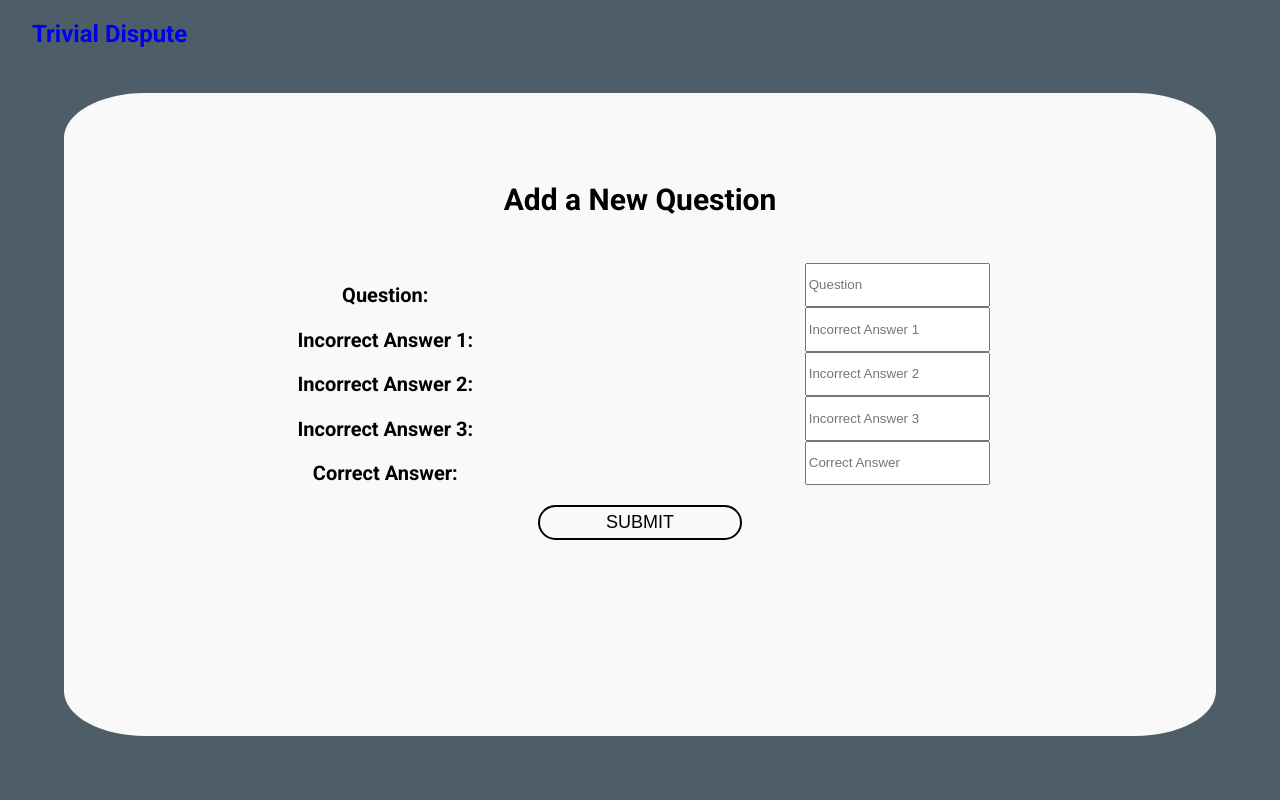
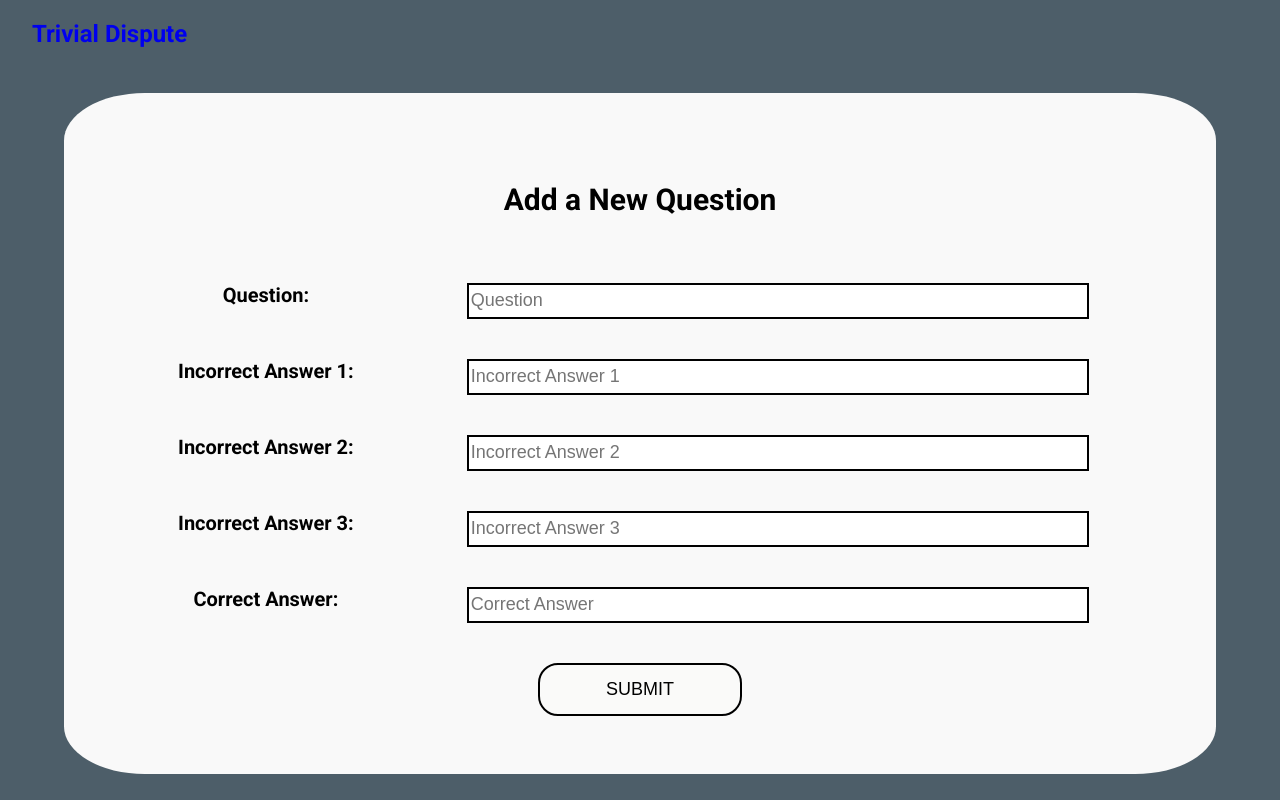
Before and after one commit to KarrarQ/trivialdispute, a React (Create React App) app: page /form in a window 1280 px wide. Built offline with nearby package versions, Linux system fonts and the light colour scheme.

Commit message:
Fixed form flow

```diff
--- a/src/apiCalls.js
+++ b/src/apiCalls.js
@@ -1,6 +1,7 @@
 import { handleResponse } from "./utils";
+
+
 export const apiCalls = {
-
     async getAllCategories() {
       let response = await fetch('http://localhost:3001/api/v1/questions/all')
       return await handleResponse(response)
--- a/src/components/Form/Form.js
+++ b/src/components/Form/Form.js
@@ -5,10 +5,12 @@
 
 class Form extends Component {
 	constructor() {
-    super();
+		super()
 		this.state = {
 			question: '',
-      incorrect_answers: [],
+			incorrect_answer_1: '',
+			incorrect_answer_2: '',
+			incorrect_answer_3: '',
 			correct_answer: '',
 			posted: false,
 			error: ''
@@ -16,43 +18,38 @@
 	}
 
 	handleFormChange = event => {
-    const inputType = event.target.className;
-    if (inputType === 'incorrect-answer-input') {
-      this.setState({
-        incorrect_answers: [...this.state.incorrect_answers, event.target.value]
-      })
-    } else {
-      this.setState({ [event.target.name]: event.target.value });
-    }
+		this.setState({ [event.target.name]: event.target.value })
 	}
 
 	submitNewQuestion = async(event) => {
-    event.preventDefault();
-    const newQuestion = {
-      ...this.state
+		event.preventDefault()
+
+		const userQuestion = {
+			question: this.state.question,
+			incorrect_answers: [this.state.incorrect_answer_1, this.state.incorrect_answer_2, this.state.incorrect_answer_3],
+			correct_answer: this.state.correct_answer,
 		}
-    delete newQuestion.posted;
-    delete newQuestion.error;
 
 		try {
-      await apiCalls.postNewQuestion(newQuestion)
+			await apiCalls.postNewQuestion(userQuestion)
 		}
 		catch(error) {
 			this.setState( {error: error} )
 		}
+
 		this.setState({
 			posted: true
 		})
 
 		setTimeout(() => {
-      this.clearInputs();
+			this.resetState()
 		}, 5000)
+
 	}
 
-  clearInputs = () => {
-    this.setState({ question: '', incorrect_answers: [], correct_answer: '', posted: false });
+	resetState = () => {
+		this.setState({ question: '', incorrect_answers: [], correct_answer: '', posted: false })
 	}
-
 
 	render() {
 		if (this.state.error) {
@@ -62,7 +59,7 @@
 		}
 		if (this.state.posted) {
 			return (
-        <div className="post-sucess">
+				<div className="post-success">
 					<h1 className="message">{`Your question: "${this.state.question}" was created successfully!`}</h1>
 				</div>
 			)
@@ -74,68 +71,64 @@
 					<div className='question-container'>
 						<label className='label-form' htmlFor="question">Question: </label>
 						<input
-              className='incorrect-answer-input'
+							className='question-input'
 							type='text'
 							placeholder='Question'
 							name='question'
-              value={this.state.incorrect_answers}
+							defaultValue=''
+							onChange={event => this.handleFormChange(event)}
+						/>
+					</div>
+					<div className='question-container'>
+						<label className='label-form' htmlFor="incorrect-1">Incorrect Answer 1: </label>
+						<input
+							className='question-input'
+							type='text'
+							placeholder='Incorrect Answer 1'
+							name='incorrect_answer_1'
+							defaultValue=''
+							onChange={event => this.handleFormChange(event)}
+						/>
+					</div>
+					<div className='question-container'>
+						<label className='label-form' htmlFor="incorrect-2">Incorrect Answer 2: </label>
+						<input
+							className='question-input'
+							type='text'
+							placeholder='Incorrect Answer 2'
+							defaultValue=''
+							name='incorrect_answer_2'
+							onChange={event => this.handleFormChange(event)}
+						/>
+					</div>
+					<div className='question-container'>
+						<label className='label-form' htmlFor="incorrect-3">Incorrect Answer 3: </label>
+						<input
+							className='question-input'
+							type='text'
+							placeholder='Incorrect Answer 3'
+							defaultValue=''
+							name='incorrect_answer_3'
+							onChange={event => this.handleFormChange(event)}
+						/>
+					</div>
+					<div className='question-container'>
+						<label className='label-form' htmlFor="correct">Correct Answer: </label>
+						<input
+							className='question-input'
+							type='text'
+							placeholder='Correct Answer'
+							name='correct_answer'
+							defaultValue=''
 							onChange={event => this.handleFormChange(event)}
 						/>
 					</div>
 
-          <div className='question-container'>
-          <label className='label-form' htmlFor="incorrect-1">Incorrect Answer 1: </label>
-            <input
-              className='incorrect_answer-input'
-              type='text'
-              placeholder='Incorrect Answer 1'
-              name='incorrectAnswers[0]'
-              value={this.state.incorrect_answers[0]}
-              onChange={event => this.handleFormChange(event)}
-            />
-          </div>
-
-          <div className='question-container'>
-          <label className='label-form' htmlFor="incorrect-2">Incorrect Answer 2: </label>
-            <input
-              className='incorrect_answer-input'
-              type='text'
-              placeholder='Incorrect Answer 2'
-              name='incorrectAnswers[1]'
-              value={this.state.incorrect_answers[1]}
-              onChange={event => this.handleFormChange(event)}
-            />
-          </div>
-
-          <div className='question-container'>
-          <label className='label-form' htmlFor="incorrect-3">Incorrect Answer 3: </label>
-            <input
-              className='incorrect_answer-input'
-              type='text'
-              placeholder='Incorrect Answer 3'
-              name='incorrectAnswers[2]'
-              value={this.state.incorrect_answers[2]}
-              onChange={event => this.handleFormChange(event)}
-            />
-          </div>
-
-          <div className='question-container'>
-          <label className='label-form' htmlFor="correct">Correct Answer: </label>
-            <input
-              className='correct_answer-input'
-              type='text'
-              placeholder='Correct Answer'
-              name='correct_answer'
-              defaultValue={this.state.correct_answer}
-              onChange={event => this.handleFormChange(event)}
-            />
-          </div>
-
-          <button className='new-question-button' onClick={event => this.submitNewQuestion(event)} >SUBMIT</button>
+					<button className='new-question-button' onClick={event => this.submitNewQuestion(event)}>SUBMIT</button>
 				</div>
 			</form>
 		)
 	}
 }
 
-export default Form;
+export default Form
--- a/src/components/TriviaGameView/TriviaGameView.js
+++ b/src/components/TriviaGameView/TriviaGameView.js
@@ -54,7 +54,8 @@
       this.setState({
         currentIndex: newIndex,
         currentQuestion: nextQuestion,
-        shuffledAnswers: []
+        shuffledAnswers: [],
+        submitBtnDisabled: true
       })
       if (userSelectedAnswer === correctAnswer) {
         this.setState ({
--- a/src/utils.js
+++ b/src/utils.js
@@ -1,23 +1,26 @@
-export const shuffle = (incorrectAnswers, correctAnswer) =>{
+export const shuffle = (incorrectAnswers, correctAnswer) => {
 	const maxAnswers = 4
 	const maxCorrect = 1
+
+	// limit number of answers shuffled to number we want to display
 	let possibleAnswers = incorrectAnswers.slice(0, maxAnswers - maxCorrect)
 	possibleAnswers.push(correctAnswer)
+
 	let currentIndex = possibleAnswers.length, randomIndex
-
 	while (currentIndex !== 0) {
-      randomIndex = Math.floor(Math.random() * currentIndex);
+		randomIndex = Math.floor(Math.random() * currentIndex)
 		currentIndex--;
 
 		[possibleAnswers[currentIndex], possibleAnswers[randomIndex]] = [possibleAnswers[randomIndex], possibleAnswers[currentIndex]]
 	}
+	return possibleAnswers
+}
 
-    return possibleAnswers
 
-  }
 export const handleResponse = async(response) => {
 	if (!response.ok) {
 		throw new Error(`${response.status} ${response.statusText}: Unable to load content.`)
 	}
+
 	return await response.json()
 }
```
Lines whose indentation alone changed are shown as unchanged.
